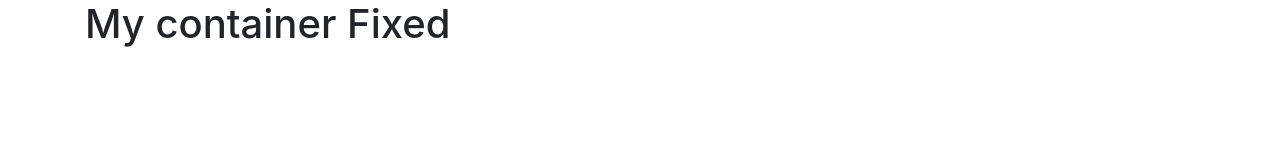
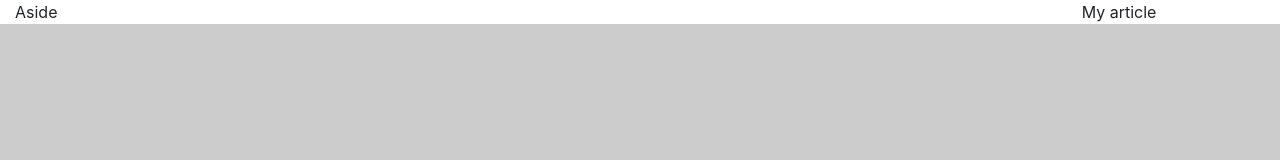
Before and after one commit to Allysonubius/Bootstrap, a plain HTML site: page index.html in a window 1280 px wide. Drawn offline with Linux system fonts and the light colour scheme.

Commit message:
Iniciado sistema de gride.

```diff
--- a/css/style.css
+++ b/css/style.css
@@ -0,0 +1,7 @@
+body {
+    background-color: #ccc;
+}
+
+.container-fluid {
+    background-color: white;
+}
--- a/index.html
+++ b/index.html
@@ -24,8 +24,21 @@
 
 <body>
     <!--Container-->
-    <div class="container">
-        <h1>My container Fixed</h1>
+    <div class="container-fluid">
+        <!--INICIO DA ROW-->
+        <div class="row">
+            <!--ASIDE-->
+            <aside class="col-md-4 col-lg-10">
+                Aside
+            </aside>
+
+            <!--Article-->
+            <article class="col-md-8 col-lg-2">
+                My article
+            </article>
+        </div>
+        <!--FIM DA ROW-->
+
     </div>
 
 
```
